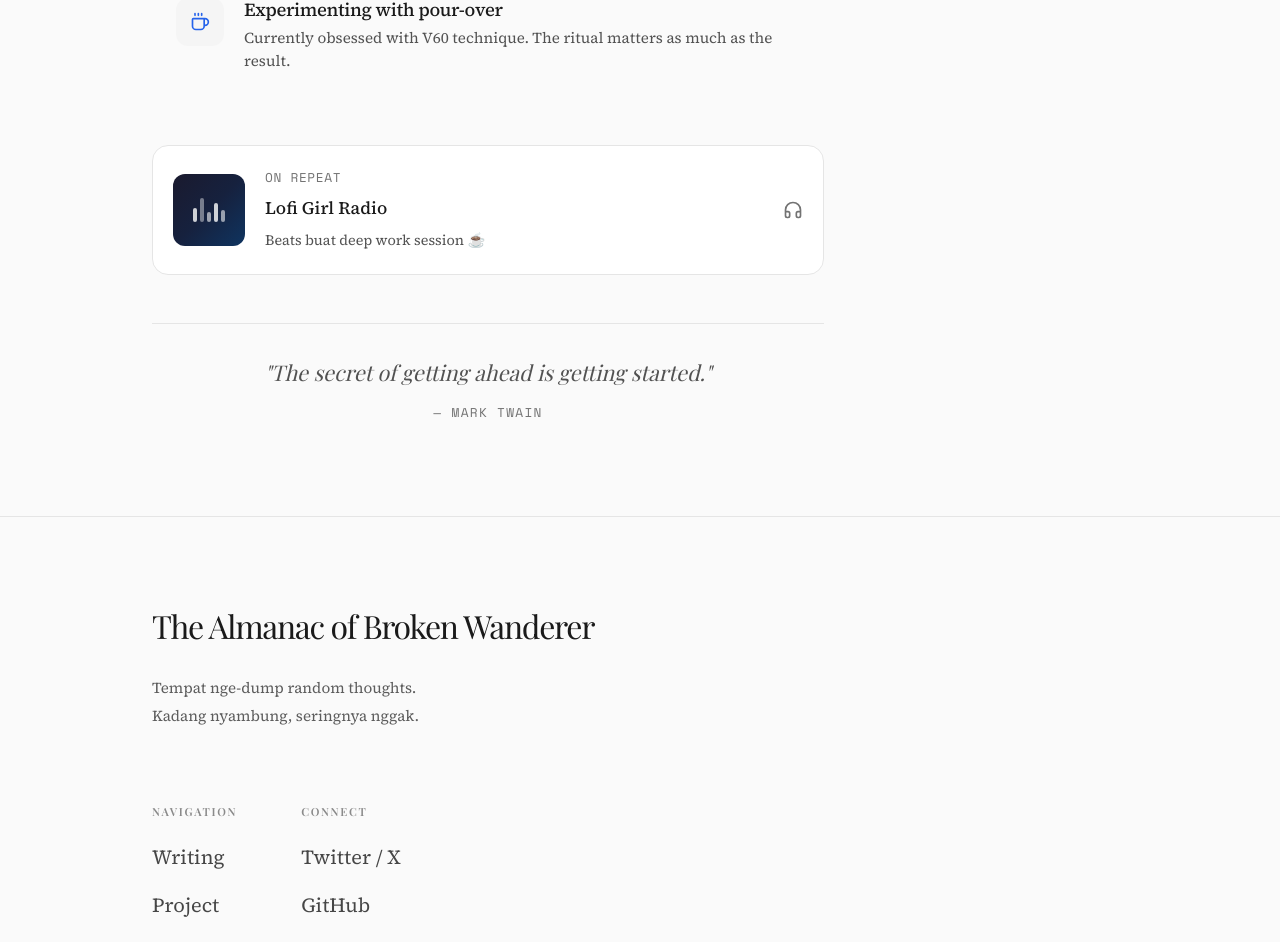
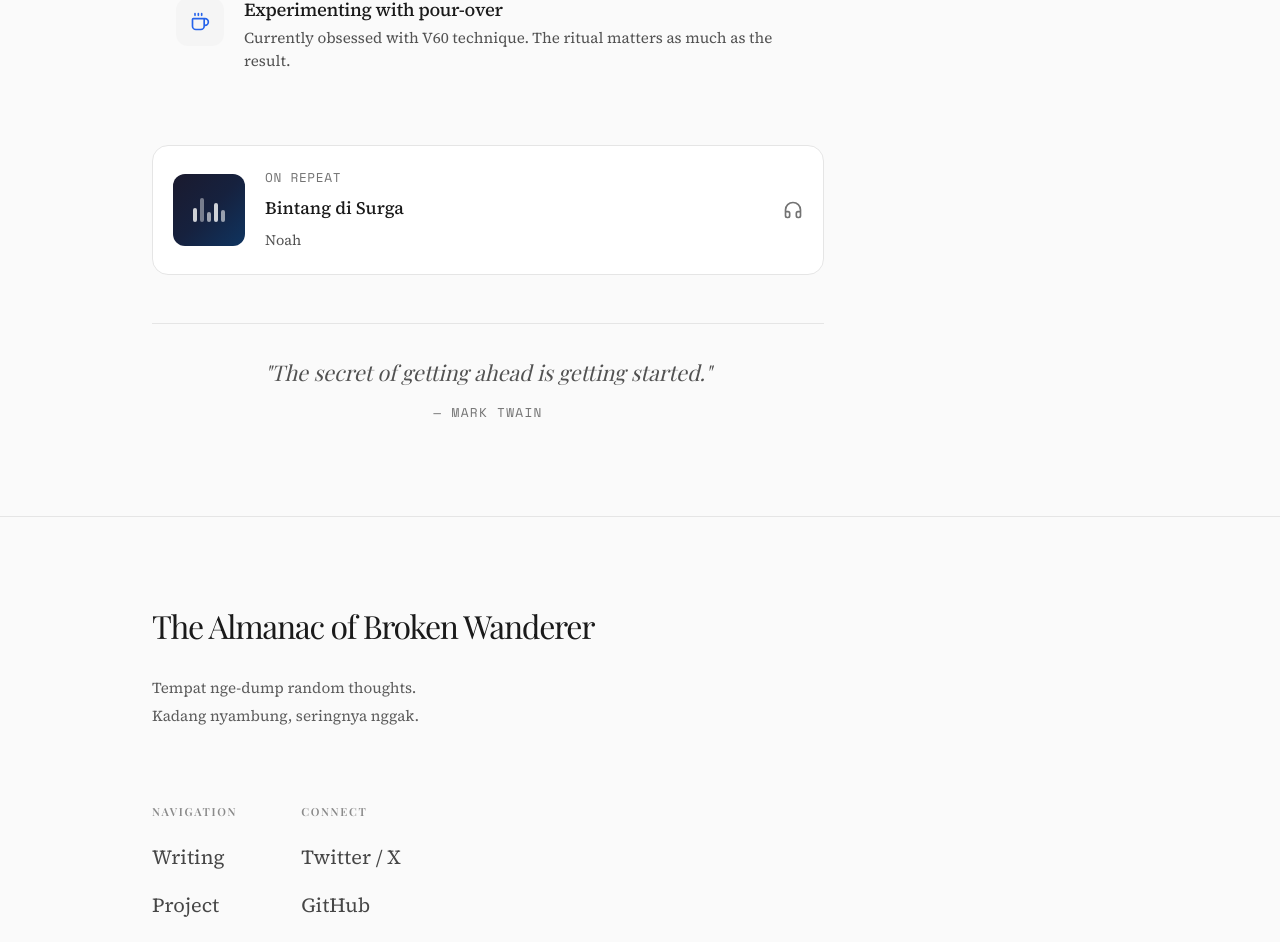
Before and after one commit to muhammadfaza16/muhammadfaza16.github.io, a Next.js app: page /now in a window 1280 px wide. Shown: the part 1357-2299 px from the top of the page. Built offline with nearby package versions, Linux system fonts and the light colour scheme; a web font is replaced by a local one.

Commit message:
chore(now): update music to Bintang di Surga - Noah

```diff
--- a/src/app/now/page.tsx
+++ b/src/app/now/page.tsx
@@ -97,15 +97,24 @@ function FocusItem({
 // Music card with album art placeholder
 function MusicCard() {
     return (
-        <div style={{
+        <a
+            href="https://www.youtube.com/watch?v=B1ynHmn0XZ4&list=RDgR5I408_tCc&index=11"
+            target="_blank"
+            rel="noopener noreferrer"
+            style={{
                 display: "flex",
                 alignItems: "center",
                 gap: "clamp(1rem, 3vw, 1.25rem)",
                 padding: "clamp(1rem, 3vw, 1.25rem)",
                 backgroundColor: "var(--card-bg)",
                 borderRadius: "16px",
-            border: "1px solid var(--border)"
-        }}>
+                border: "1px solid var(--border)",
+                textDecoration: "none",
+                color: "inherit",
+                transition: "all 0.3s ease"
+            }}
+            className="hover:border-[var(--border-strong)]"
+        >
             {/* Album art placeholder with gradient */}
             <div style={{
                 width: "clamp(56px, 15vw, 72px)",
@@ -154,18 +163,18 @@ function MusicCard() {
                     marginBottom: "0.25rem",
                     fontFamily: "'Source Serif 4', serif"
                 }}>
-                    Lofi Girl Radio
+                    Bintang di Surga
                 </p>
                 <p style={{
                     color: "var(--text-secondary)",
                     fontSize: "clamp(0.8rem, 2vw, 0.9rem)",
                     margin: 0
                 }}>
-                    Beats buat deep work session ☕
+                    Noah
                 </p>
             </div>
             <Headphones className="w-5 h-5" style={{ color: "var(--text-muted)", flexShrink: 0 }} />
-        </div>
+        </a>
     );
 }
 
```
Lines whose indentation alone changed are shown as unchanged.
